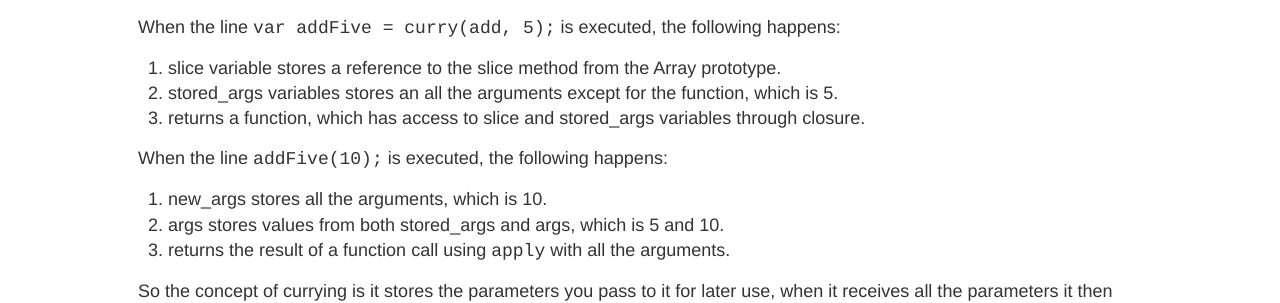
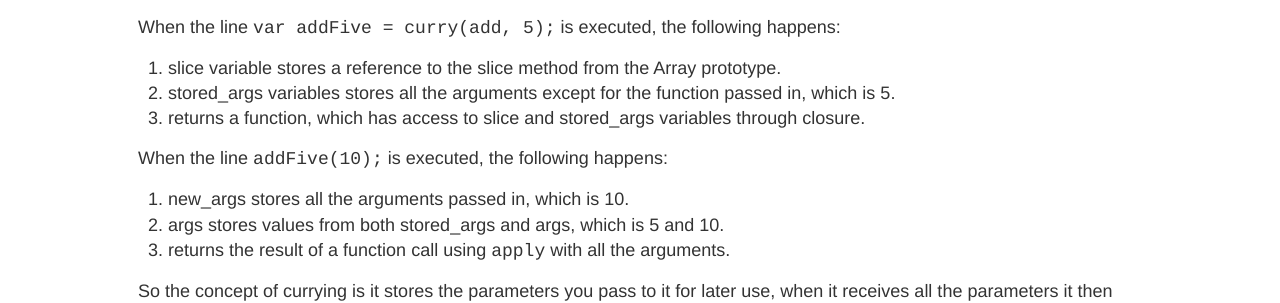
Before and after one commit to dennisXZX/dennisxzx.blog.github.io-deprecated, a Jekyll site: the page built from _posts/2017-7-25-Javascript-Currying.md, in a window 1280 px wide. Shown: the part 951-1254 px from the top of the page. Built offline with Jekyll 4.4.1, drawn with Linux system fonts in a browser that asks for light colours; comment, search, counter and statistics services are not loaded.

Commit message:
updated Javascript currying

```diff
--- a/_posts/2017-7-25-Javascript-Currying.md
+++ b/_posts/2017-7-25-Javascript-Currying.md
@@ -34,12 +34,12 @@ addFive(10);
 When the line `var addFive = curry(add, 5);` is executed, the following happens:
 
 1. slice variable stores a reference to the slice method from the Array prototype.
-2. stored_args variables stores an all the arguments except for the function, which is 5.
+2. stored_args variables stores all the arguments except for the function passed in, which is 5.
 3. returns a function, which has access to slice and stored_args variables through closure.
 
 When the line `addFive(10);` is executed, the following happens:
 
-1. new_args stores all the arguments, which is 10.
+1. new_args stores all the arguments passed in, which is 10.
 2. args stores values from both stored_args and args, which is 5 and 10.
 3. returns the result of a function call using `apply` with all the arguments.
 
```
